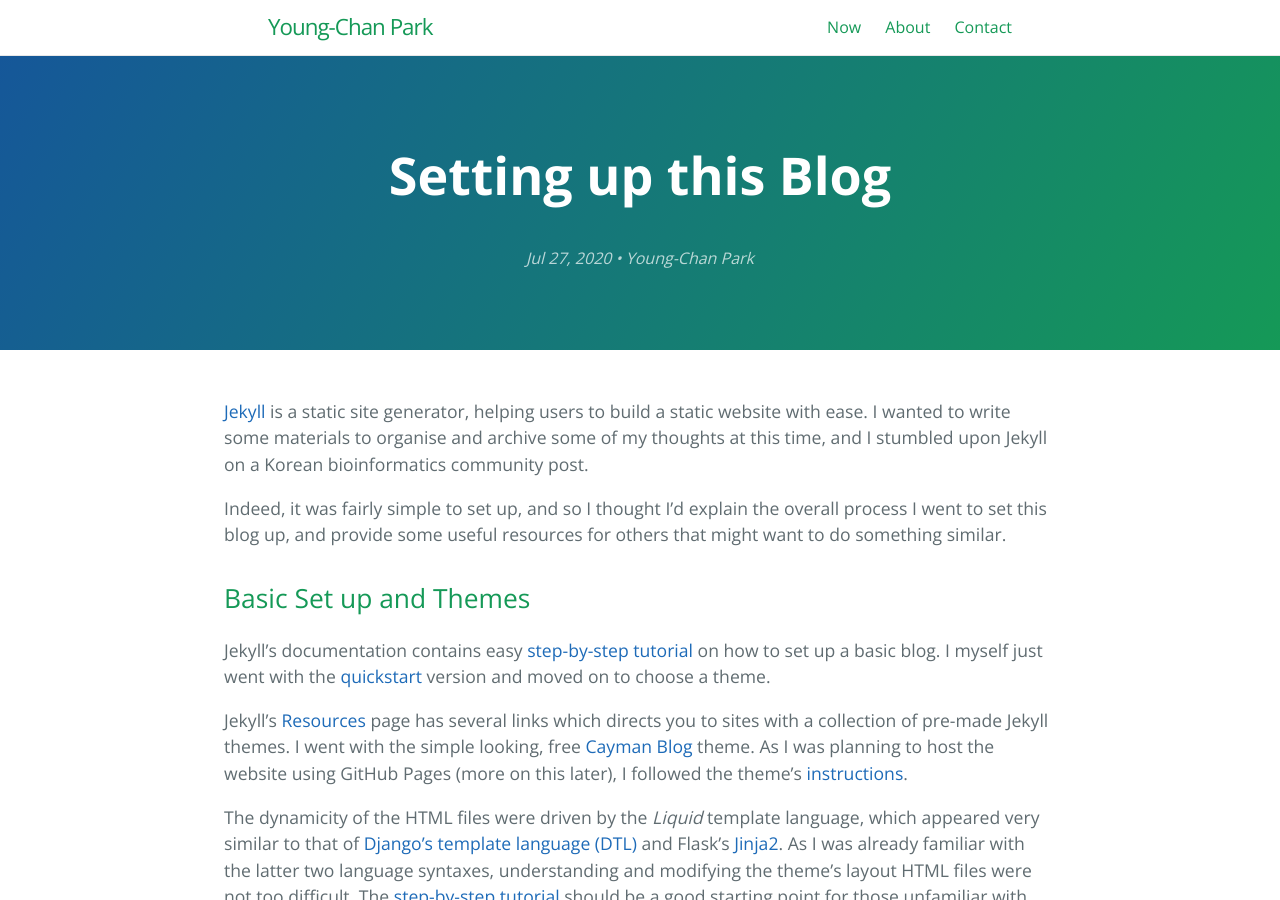
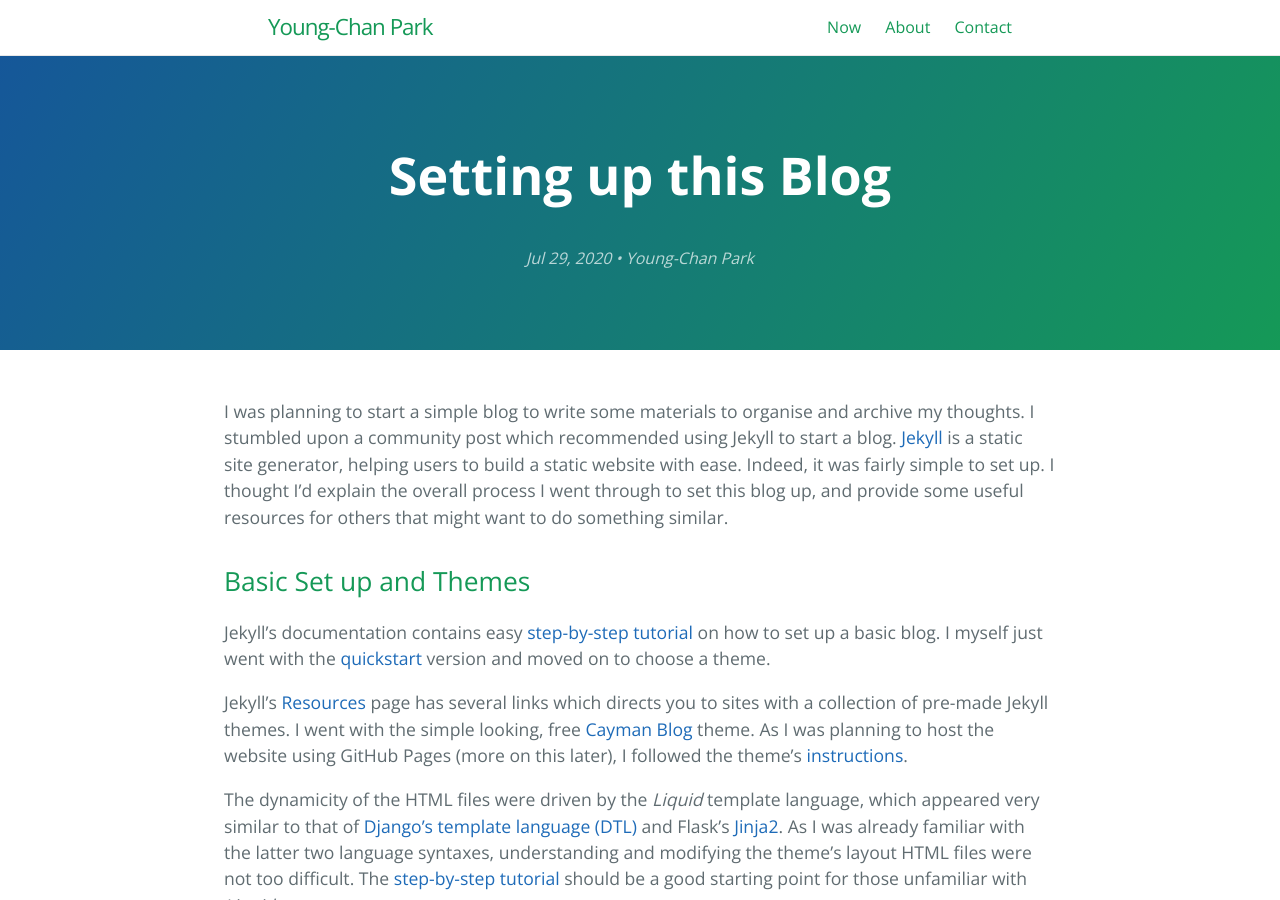
Before and after one commit to youngchanpark/blog, a Jekyll site: the page built from _posts/2020-07-29-setting-up-this-blog.markdown, in a window 1280 px wide and 900 px high. Built offline with Jekyll 4.4.1, drawn with Linux system fonts in a browser that asks for light colours.

Commit message:
Modified content of the first post

```diff
--- a/_posts/2020-07-27-setting-up-this-blog.markdown
+++ b/_posts/2020-07-29-setting-up-this-blog.markdown
@@ -1,18 +1,17 @@
 ---
 layout: post
 title:  "Setting up this Blog"
-date:   2020-07-27 18:10:12 +0900
+date:   2020-07-29 12:00:00 +0900
 categories: jekyll
 ---
 
-[Jekyll][jekyll-docs] is a static site generator, helping users to build a
-static website with ease. I wanted to write some materials to organise and
-archive some of my thoughts at this time, and I stumbled upon Jekyll on a
-Korean bioinformatics community post.
-
-Indeed, it was fairly simple to set up, and so I thought I'd explain the
-overall process I went to set this blog up, and provide some useful resources
-for others that might want to do something similar.
+I was planning to start a simple blog to write some materials to organise and
+archive my thoughts. I stumbled upon a community post which recommended using
+Jekyll to start a blog. [Jekyll][jekyll-docs] is a static site generator,
+helping users to build a static website with ease. Indeed, it was fairly simple
+to set up. I thought I'd explain the overall process I went through to set this
+blog up, and provide some useful resources for others that might want to do
+something similar.
 
 ## Basic Set up and Themes
 
```
